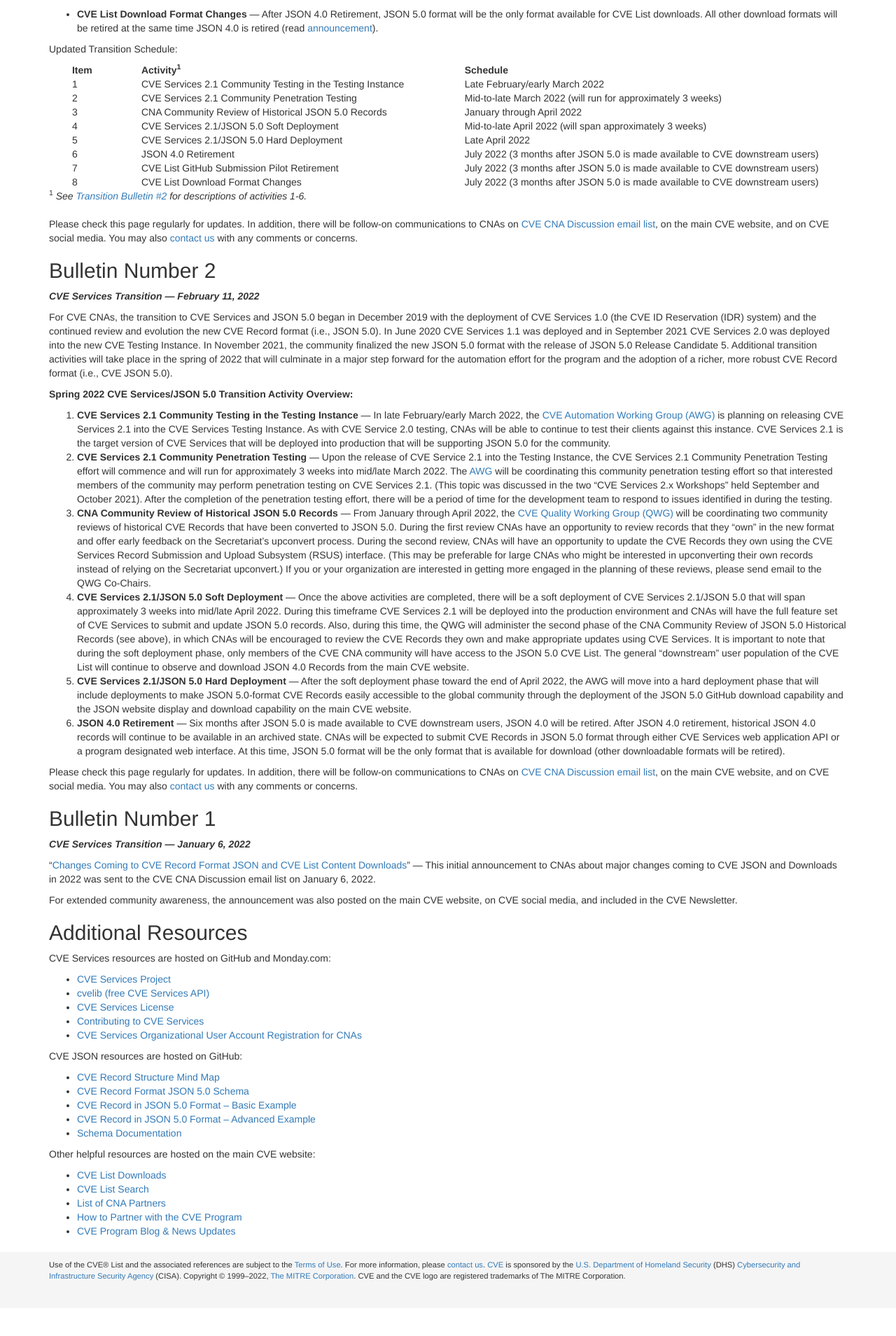
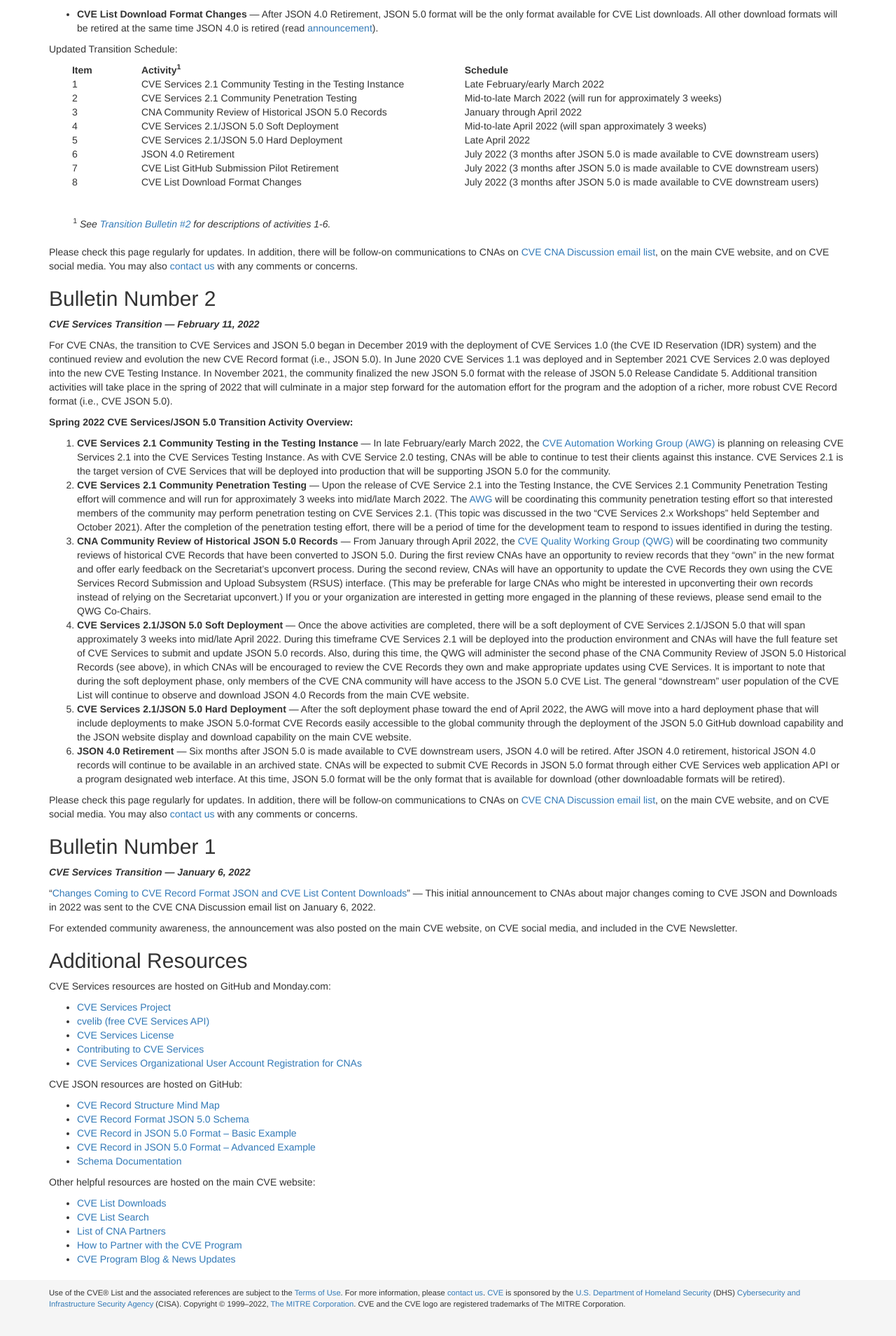
Before and after one commit to CVEProject/cveproject.github.io, a Jekyll site: the page built from automation-transition.md, in a window 1280 px wide. Shown: the part 841-2750 px from the top of the page at 70% size. Built offline with Jekyll 4.4.1, drawn with Linux system fonts in a browser that asks for light colours; nearby versions of some CDN libraries; before the commit the page ends 2710 px from its top, so only the background shows below that.

Commit message:
Update automation-transition.md

```diff
--- a/automation-transition.md
+++ b/automation-transition.md
@@ -78,7 +78,8 @@ Updated Transition Schedule:
       <td>July 2022 (3 months after JSON 5.0 is made available to CVE downstream users)</td>
     </tr>
   </table>
-<sup>1</sup> *See [Transition Bulletin #2](https://cveproject.github.io/automation-transition#bulletin-number-2) for descriptions of activities 1-6.*
+<br>
+<sup style="padding-left:3%;">1</sup> *See [Transition Bulletin #2](https://cveproject.github.io/automation-transition#bulletin-number-2) for descriptions of activities 1-6.*
 <br><br>
 Please check this page regularly for updates. In addition, there will be follow-on communications to CNAs on [CVE CNA Discussion email list](mailto:cve-cna-list@mitre.org), on the main CVE website, and on CVE social media. You may also [contact us](https://cveform.mitre.org/) with any comments or concerns.
 
```
